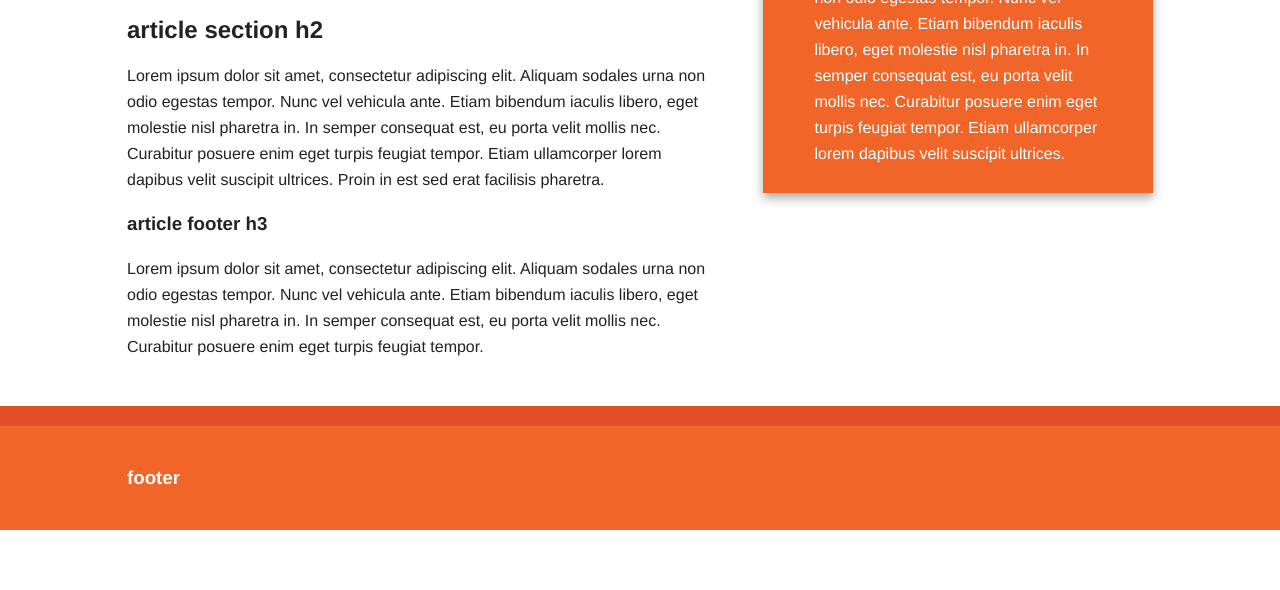
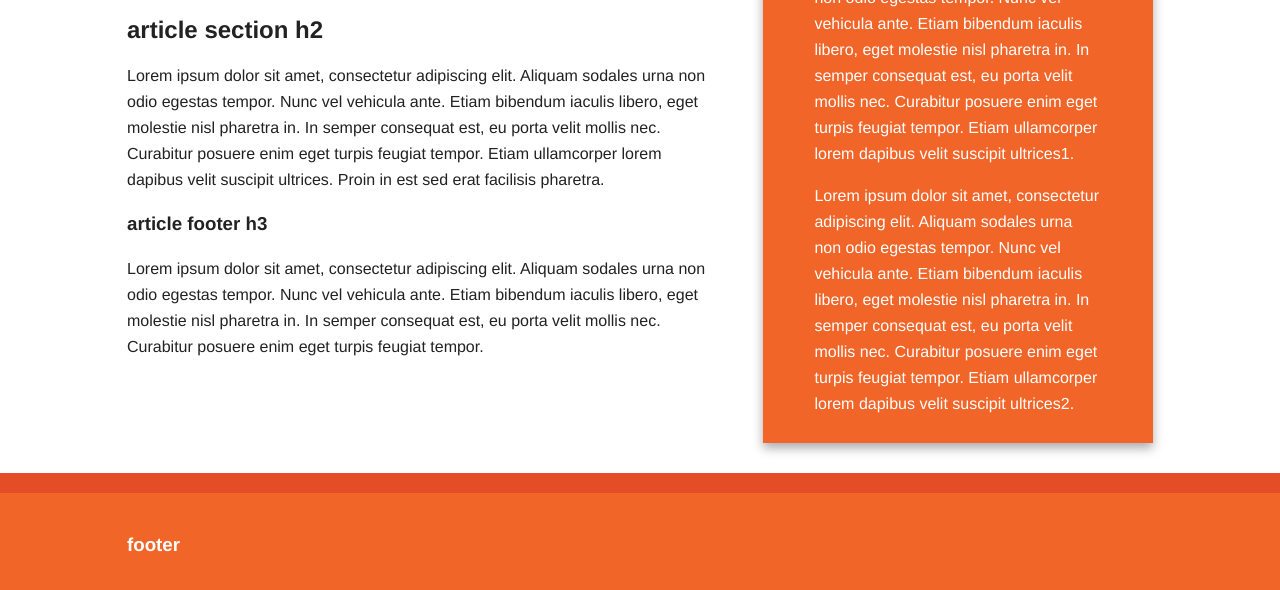
Before and after one commit to Aomaf/my-website, a plain HTML site: page index.html in a window 1280 px wide. Shown: the part 428-1018 px from the top of the page. Before the commit the page ends 958 px from the top, so only its background shows below. Drawn offline with nearby package versions, Linux system fonts and the light colour scheme.

Commit message:
add a new para to the  a aside

```diff
--- a/index.html
+++ b/index.html
@@ -53,7 +53,8 @@
 
                 <aside>
                     <h3>aside</h3>
-                    <p>Lorem ipsum dolor sit amet, consectetur adipiscing elit. Aliquam sodales urna non odio egestas tempor. Nunc vel vehicula ante. Etiam bibendum iaculis libero, eget molestie nisl pharetra in. In semper consequat est, eu porta velit mollis nec. Curabitur posuere enim eget turpis feugiat tempor. Etiam ullamcorper lorem dapibus velit suscipit ultrices.</p>
+<p>Lorem ipsum dolor sit amet, consectetur adipiscing elit. Aliquam sodales urna non odio egestas tempor. Nunc vel vehicula ante. Etiam bibendum iaculis libero, eget molestie nisl pharetra in. In semper consequat est, eu porta velit mollis nec. Curabitur posuere enim eget turpis feugiat tempor. Etiam ullamcorper lorem dapibus velit suscipit ultrices1.</p>
+<p>Lorem ipsum dolor sit amet, consectetur adipiscing elit. Aliquam sodales urna non odio egestas tempor. Nunc vel vehicula ante. Etiam bibendum iaculis libero, eget molestie nisl pharetra in. In semper consequat est, eu porta velit mollis nec. Curabitur posuere enim eget turpis feugiat tempor. Etiam ullamcorper lorem dapibus velit suscipit ultrices2.</p>
                 </aside>
 
             </div> <!-- #main -->
```
